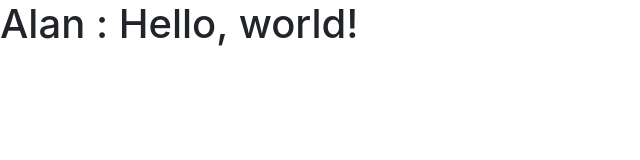
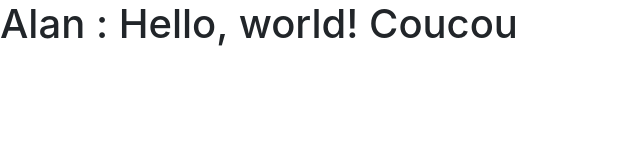
Before and after one commit to Alakin-1337/github-flow, a plain HTML site: page index.html in a window 1280 px wide. Shown: the whole page, without its empty margins (0-640 px from the left). Drawn offline with nearby package versions, Linux system fonts and the light colour scheme.

```diff
--- a/index.html
+++ b/index.html
@@ -8,7 +8,7 @@
     <title>Hello, world!</title>
   </head>
   <body>
-    <h1>Alan : Hello, world!</h1>
+    <h1>Alan : Hello, world! Coucou</h1>
 
     <script src="https://code.jquery.com/jquery-3.3.1.slim.min.js" integrity="sha384-q8i/X+965DzO0rT7abK41JStQIAqVgRVzpbzo5smXKp4YfRvH+8abtTE1Pi6jizo" crossorigin="anonymous"></script>
     <script src="https://cdnjs.cloudflare.com/ajax/libs/popper.js/1.14.3/umd/popper.min.js" integrity="sha384-ZMP7rVo3mIykV+2+9J3UJ46jBk0WLaUAdn689aCwoqbBJiSnjAK/l8WvCWPIPm49" crossorigin="anonymous"></script>
```
